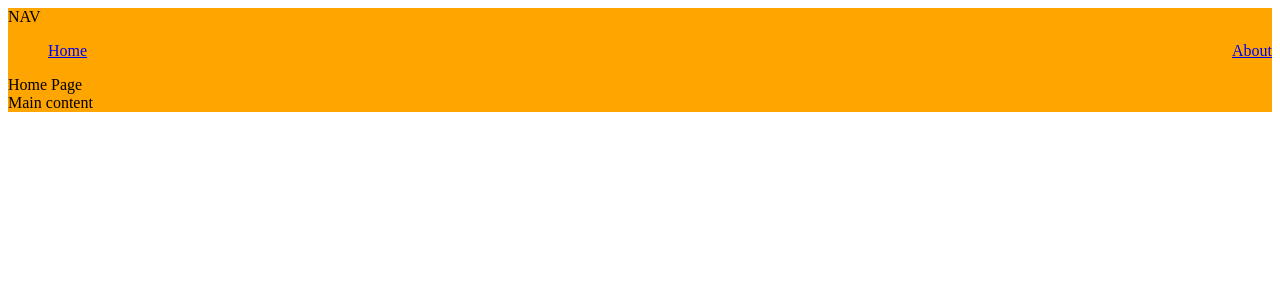
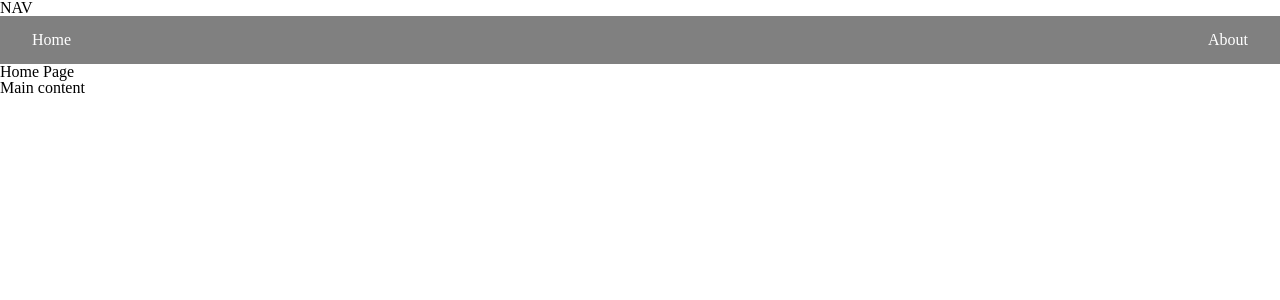
Before and after one commit to stongems/React-Portfolio, a React (Create React App) app: page / in a window 1280 px wide. Shown: the top 300 px of the page. Built offline with nearby package versions, Linux system fonts and the light colour scheme.

Commit message:
added reset style sheet

```diff
--- a/public/index.html
+++ b/public/index.html
@@ -24,6 +24,9 @@
       work correctly both with client-side routing and a non-root public URL.
       Learn how to configure a non-root public URL by running `npm run build`.
     -->
+    <link rel="preconnect" href="https://fonts.googleapis.com">
+<link rel="preconnect" href="https://fonts.gstatic.com" crossorigin>
+<link href="https://fonts.googleapis.com/css2?family=Gowun+Dodum&display=swap" rel="stylesheet">
     <title>St. Onge's Portfolio</title>
   </head>
   <body>
--- a/src/App.js
+++ b/src/App.js
@@ -2,6 +2,7 @@
 import { BrowserRouter as Router, Switch, Route } from "react-router-dom";
 import Navigation from "./components/Layout/Navigation";
 import Footer from "./components/Layout/Footer";
+import "./styles/reset.css";
 
 const Home = lazy(() => import("./components/Home/Home"));
 const About = lazy(() => import("./components/About/About"));
--- a/src/components/Layout/Layout.module.css
+++ b/src/components/Layout/Layout.module.css
@@ -1,12 +1,23 @@
-div {
-    background-color: orange;
+.navbar {
+    background-color:  gray;
 }
 
-ul {
+.navbar__ul {
     display: flex;
     justify-content: space-between;
 }
 
-li {
+.navbar__li {
     list-style-type: none;
+    padding: 1em;
 }
+
+.navbar__li a {
+text-decoration: none;
+color:white;
+padding: 1em;
+}
+
+.navbar__li a:hover {
+    color:skyblue;
+}
--- a/src/components/Layout/Navigation.js
+++ b/src/components/Layout/Navigation.js
@@ -1,6 +1,7 @@
 import React from "react";
 import { Link } from "react-router-dom";
 import styles from './Layout.module.css'
+
 
 export default function Navigation({ title }) {
   // const {title} = props; ->   ^^^^^^^
@@ -8,12 +9,12 @@
   return (
     <div>
       {title}
-      <nav>
-        <ul>
-          <li>
+      <nav className={styles.navbar}>
+        <ul className={styles.navbar__ul}>
+          <li className={styles.navbar__li}>
             <Link to="/">Home</Link>
           </li>
-          <li>
+          <li className={styles.navbar__li}>
             <Link to="/about">About</Link>
           </li>
         </ul>
--- /dev/null
+++ b/src/styles/reset.css
@@ -0,0 +1,102 @@
+/*
+html5doctor.com Reset Stylesheet
+v1.6.1
+Last Updated: 2010-09-17
+Author: Richard Clark - http://richclarkdesign.com
+Twitter: @rich_clark
+*/
+
+html, body, div, span, object, iframe,
+h1, h2, h3, h4, h5, h6, p, blockquote, pre,
+abbr, address, cite, code,
+del, dfn, em, img, ins, kbd, q, samp,
+small, strong, sub, sup, var,
+b, i,
+dl, dt, dd, ol, ul, li,
+fieldset, form, label, legend,
+table, caption, tbody, tfoot, thead, tr, th, td,
+article, aside, canvas, details, figcaption, figure,
+footer, header, hgroup, menu, nav, section, summary,
+time, mark, audio, video {
+    margin:0;
+    padding:0;
+    border:0;
+    outline:0;
+    font-size:100%;
+    vertical-align:baseline;
+    background:transparent;
+}
+
+body {
+    line-height:1;
+}
+
+article,aside,details,figcaption,figure,
+footer,header,hgroup,menu,nav,section {
+    display:block;
+}
+
+nav ul {
+    list-style:none;
+}
+
+blockquote, q {
+    quotes:none;
+}
+
+blockquote:before, blockquote:after,
+q:before, q:after {
+    content:'';
+    content:none;
+}
+
+a {
+    margin:0;
+    padding:0;
+    font-size:100%;
+    vertical-align:baseline;
+    background:transparent;
+}
+
+/* change colours to suit your needs */
+ins {
+    background-color:#ff9;
+    color:#000;
+    text-decoration:none;
+}
+
+/* change colours to suit your needs */
+mark {
+    background-color:#ff9;
+    color:#000;
+    font-style:italic;
+    font-weight:bold;
+}
+
+del {
+    text-decoration: line-through;
+}
+
+abbr[title], dfn[title] {
+    border-bottom:1px dotted;
+    cursor:help;
+}
+
+table {
+    border-collapse:collapse;
+    border-spacing:0;
+}
+
+/* change border colour to suit your needs */
+hr {
+    display:block;
+    height:1px;
+    border:0;
+    border-top:1px solid #cccccc;
+    margin:1em 0;
+    padding:0;
+}
+
+input, select {
+    vertical-align:middle;
+}
```
Also changed, not shown: src/styles/index.css (added).
